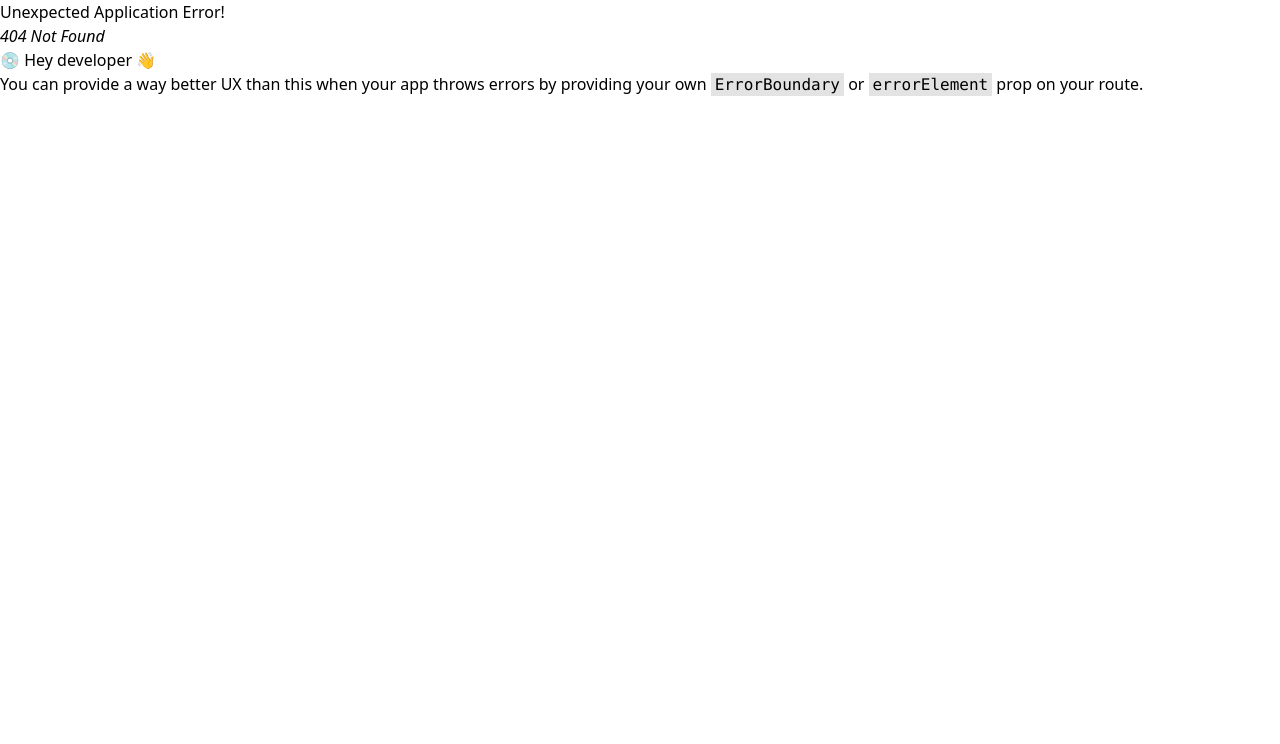
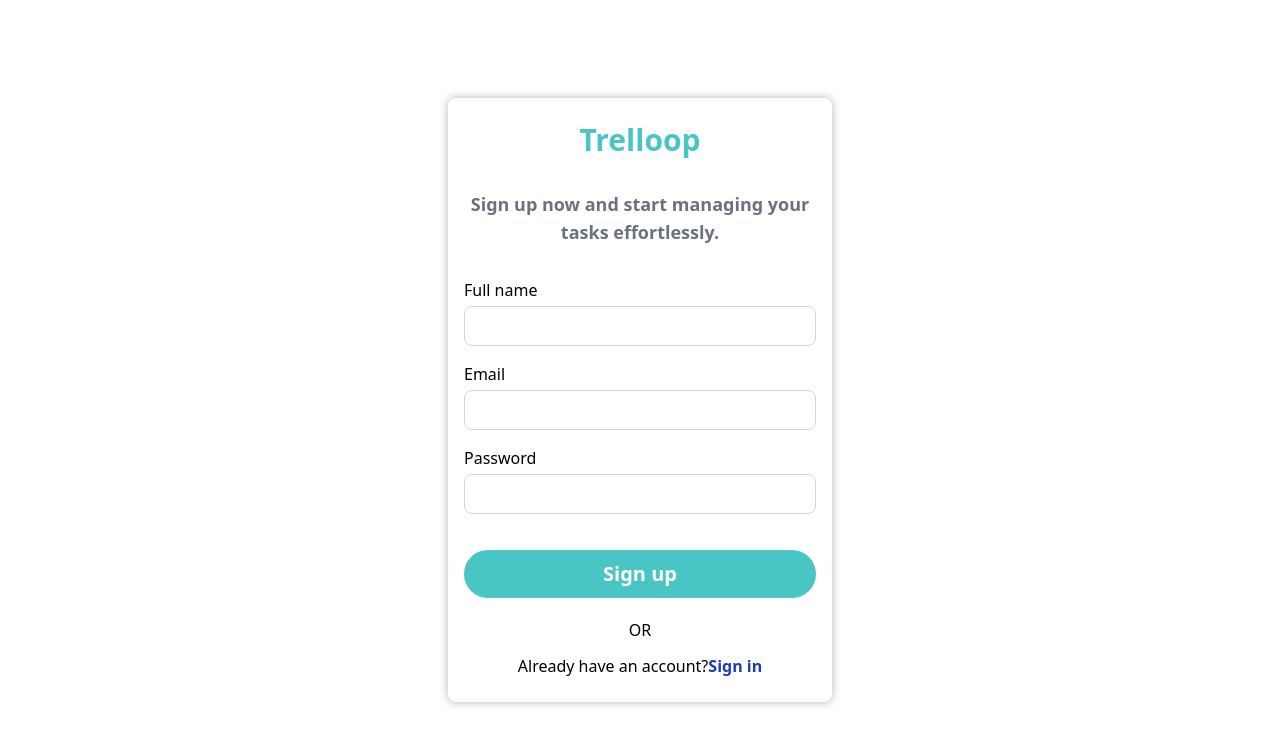
Before and after one commit to aditya-shrawat/Trelloop, a React (Vite) app in the folder frontend/: page /user/signup in a window 1280 px wide. Before the commit this address had no page. Shown: the top 744 px of the page. Built offline with nearby package versions, Linux system fonts and the light colour scheme.

Commit message:
Created signin and signup page structure

```diff
--- a/frontend/src/App.jsx
+++ b/frontend/src/App.jsx
@@ -1,10 +1,14 @@
 import React from 'react'
 import {createBrowserRouter, RouterProvider} from 'react-router-dom'
 import LandingPage from './Pages/LandingPage'
+import SignInPage from './Pages/SignInPage'
+import SignupPage from './Pages/SignupPage'
 
 
 const router = createBrowserRouter([
   { path:'/', element:<LandingPage /> },
+  { path:'/user/signin', element:<SignInPage /> },
+  { path:'/user/signup', element:<SignupPage /> },
 ])
 
 const App = () => {
--- /dev/null
+++ b/frontend/src/Pages/SignInPage.jsx
@@ -0,0 +1,40 @@
+import React from 'react'
+
+const SignInPage = () => {
+  return (
+    <div className='min-h-screen overflow-y-auto w-screen'>
+        <div className='md:w-96 max-w-96 w-full px-4 py-6 rounded-lg bg-white absolute top-[50%] left-[50%] translate-x-[-50%] translate-y-[-50%]
+            sm:shadow-[0px_0px_10px_rgba(0,0,0,0.3)] flex flex-col items-center'>
+            <div className='h-auto w-auto inline-block text-3xl font-bold text-[#49C5C5] mb-10'>
+                Trelloop
+            </div>
+            <div className='w-full text-center text-gray-500 font-semibold text-lg mb-8'>
+                Your personal task space, just a sign in away.
+            </div>
+            <form className='flex flex-col w-full'>
+                <label className='mb-1 ' >Email</label>
+                <input type="email" name='email'
+                className='mb-4 h-10 p-1 px-2 text-lg rounded-lg border-[1px] border-gray-300 outline-none' />
+
+                <label className='mb-1 ' >Password</label>
+                <input type="password" name='password'
+                className='mb-4 h-10 p-1 px-2 text-lg rounded-lg border-[1px] border-gray-300 outline-none' />
+
+                <button type='submit' className='bg-[#49C5C5] my-5 h-12 rounded-3xl cursor-pointer text-xl
+                 text-white font-semibold hover:shadow-lg' >
+                    Sign in
+                </button>
+
+                <div className='w-full text-center text-base'>
+                    <p className='mb-5'>OR</p>
+                    <p>No account?
+                        <span className='hover:underline font-bold text-blue-800 cursor-pointer'>Create account</span>
+                    </p>
+                </div>
+            </form>
+        </div>
+    </div>
+  )
+}
+
+export default SignInPage
--- /dev/null
+++ b/frontend/src/Pages/SignupPage.jsx
@@ -0,0 +1,44 @@
+import React from 'react'
+
+const SignupPage = () => {
+  return (
+    <div className='min-h-screen overflow-y-auto w-screen'>
+        <div className='md:w-96 max-w-96 w-full px-4 py-6 rounded-lg bg-white absolute top-[50%] left-[50%] translate-x-[-50%] translate-y-[-50%]
+            sm:shadow-[0px_0px_10px_rgba(0,0,0,0.3)] flex flex-col items-center'>
+            <div className='h-auto w-auto inline-block text-3xl font-bold text-[#49C5C5] mb-8'>
+                Trelloop
+            </div>
+            <div className='w-full text-center text-gray-500 font-semibold text-lg mb-8'>
+                Sign up now and start managing your tasks effortlessly.
+            </div>
+            <form className='flex flex-col w-full'>
+            <label className='mb-1 ' >Full name</label>
+                <input type="text" name='name'
+                className='mb-4 h-10 p-1 px-2 text-lg rounded-lg border-[1px] border-gray-300 outline-none' />
+
+                <label className='mb-1 ' >Email</label>
+                <input type="email" name='email'
+                className='mb-4 h-10 p-1 px-2 text-lg rounded-lg border-[1px] border-gray-300 outline-none' />
+
+                <label className='mb-1 ' >Password</label>
+                <input type="password" name='password'
+                className='mb-4 h-10 p-1 px-2 text-lg rounded-lg border-[1px] border-gray-300 outline-none' />
+
+                <button type='submit' className='bg-[#49C5C5] my-5 h-12 rounded-3xl cursor-pointer text-xl
+                 text-white font-semibold hover:shadow-lg' >
+                    Sign up
+                </button>
+
+                <div className='w-full text-center text-base'>
+                        <p className='mb-3'>OR</p>
+                        <p>Already have an account?
+                            <span className='hover:underline font-bold text-blue-800 cursor-pointer' >Sign in</span>
+                        </p>
+                    </div>
+            </form>
+        </div>
+    </div>
+  )
+}
+
+export default SignupPage
```
